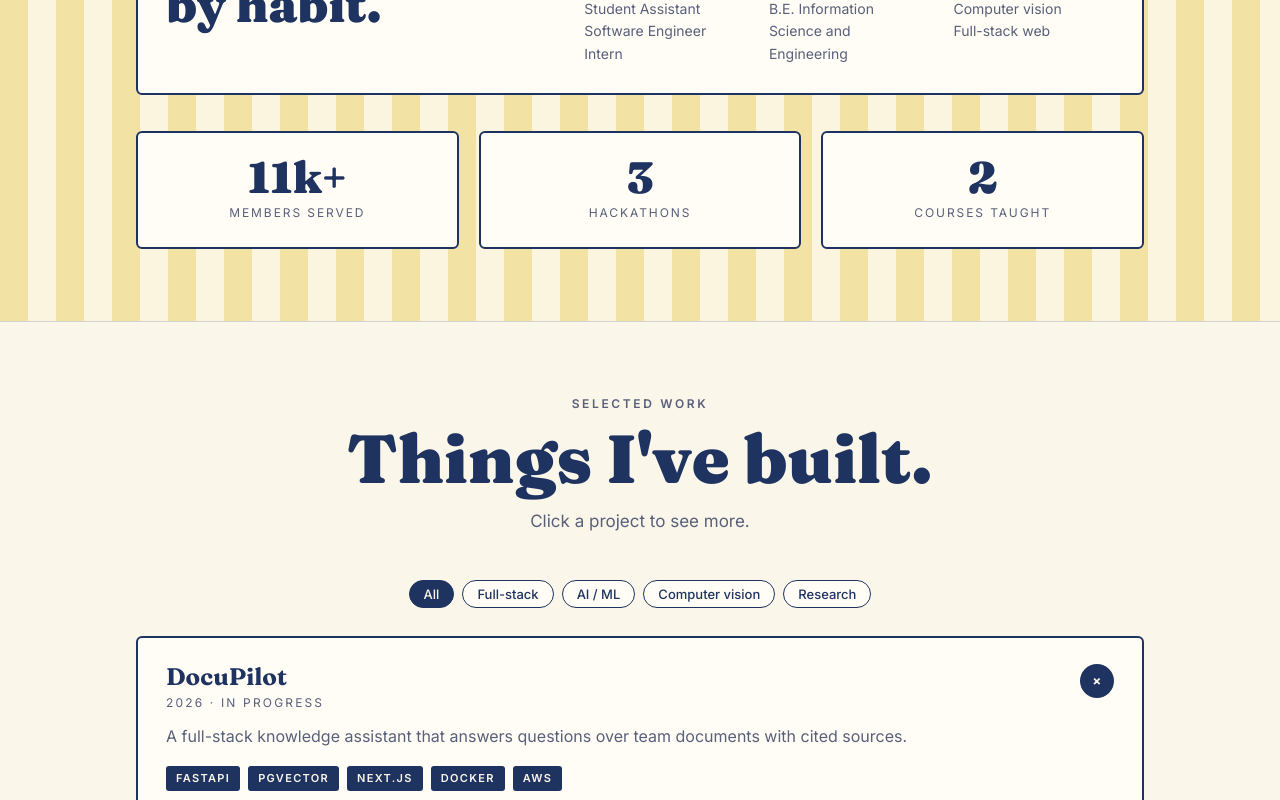
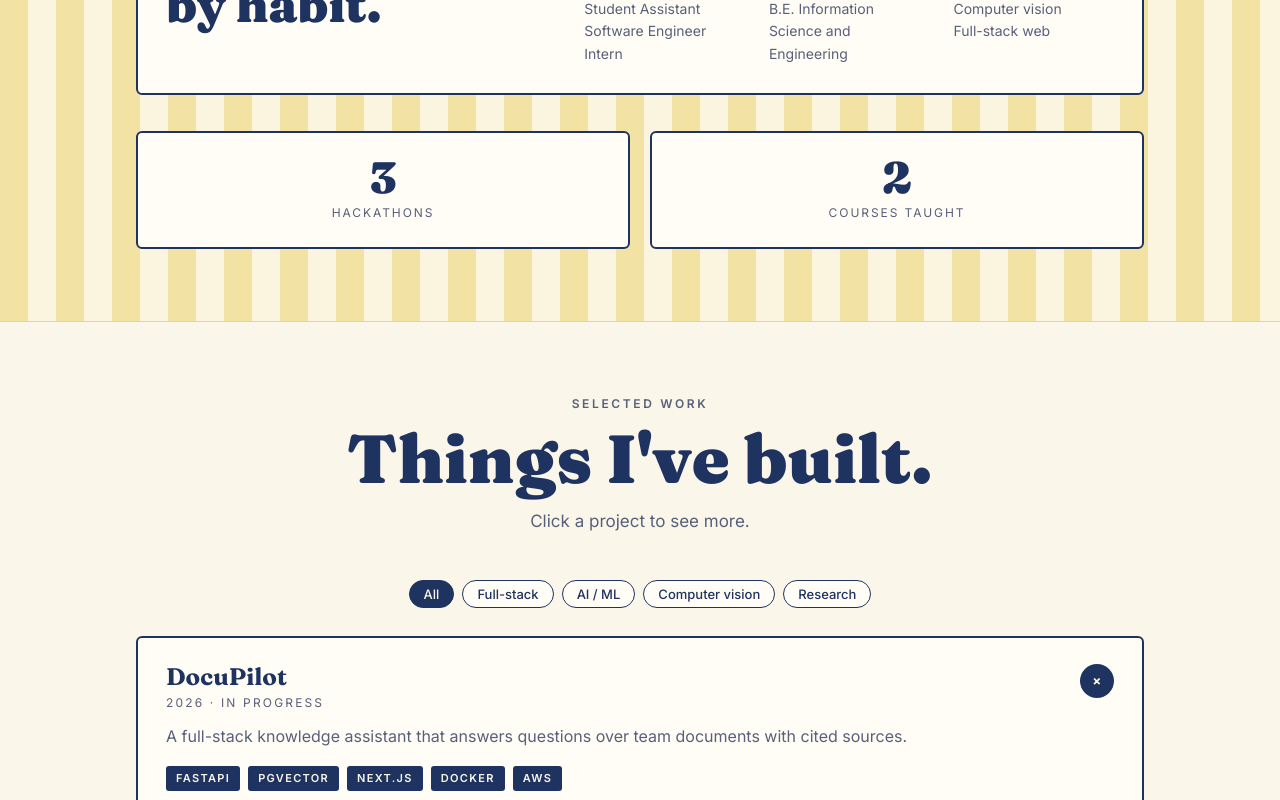
Before and after one commit to SinchanaShylajaArun/sinchana-portfolio, a Next.js app: page / in a window 1280 px wide. Shown: the part 1040-1840 px from the top of the page. Built offline with nearby package versions, Linux system fonts and the light colour scheme.

Commit message:
Add Piano Master to Student Assistant role; drop members stat
Co-Authored-By: Claude Opus 5.5 <noreply@anthropic.com>

```diff
--- a/app/globals.css
+++ b/app/globals.css
@@ -119,7 +119,8 @@ h3 { font-weight: 700; font-size: 24px; }
 .about-cols { display: grid; grid-template-columns: repeat(3, 1fr); gap: 24px; margin-top: 20px; }
 .about-cols h4 { margin: 0 0 8px; font-size: 12px; letter-spacing: 0.2em; text-transform: uppercase; color: var(--navy); }
 .about-cols ul { list-style: none; margin: 0; padding: 0; font-size: 14px; color: var(--muted); }
-.stats { display: grid; grid-template-columns: repeat(3, 1fr); gap: 20px; margin-top: 36px; }
+/* auto-fit: the boxes share the row evenly however many stats there are */
+.stats { display: grid; grid-template-columns: repeat(auto-fit, minmax(0, 1fr)); grid-auto-flow: column; gap: 20px; margin-top: 36px; }
 .stat { text-align: center; padding: 22px; }
 .stat b { display: block; font-family: var(--font-display); font-weight: 900; font-size: 44px; line-height: 1; color: var(--navy); }
 .stat span { font-size: 12px; letter-spacing: 0.16em; text-transform: uppercase; color: var(--muted); }
--- a/data/resume.ts
+++ b/data/resume.ts
@@ -67,7 +67,6 @@ export const profile = {
 };
 
 export const stats = [
-  { value: "11k+", label: "Members served" },
   { value: "3", label: "Hackathons" },
   { value: "2", label: "Courses taught" },
 ];
@@ -193,6 +192,7 @@ export const experience: Role[] = [
     org: "Rutgers Newark, Dept. of Movement and Rehabilitation Sciences",
     when: "July 2026 – Present",
     bullets: [
+      "Building Piano Master, a Unity-based game designed for children with disabilities.",
       "Building ML-ready feature pipelines for audio and hand-landmark data to support model training and evaluation.",
       "Analyzing multimodal voice and hand-gesture data to study alertness and response patterns via signal processing and visualization.",
       "Building Unity-based games that capture real-time gameplay and behavioral data from children for the SPACE project's brain and attention analysis.",
--- a/lib/rag/retrieve.ts
+++ b/lib/rag/retrieve.ts
@@ -77,6 +77,8 @@ const SYNONYMS: Record<string, string[]> = {
   rag: ["retrieval", "pgvector", "document"],
   search: ["retrieval", "rag"],
   research: ["benchmark", "evaluation", "analysis"],
+  kid: ["children", "child"],
+  game: ["unity", "gameplay"],
   location: ["based"],
   live: ["based"],
 };
```
